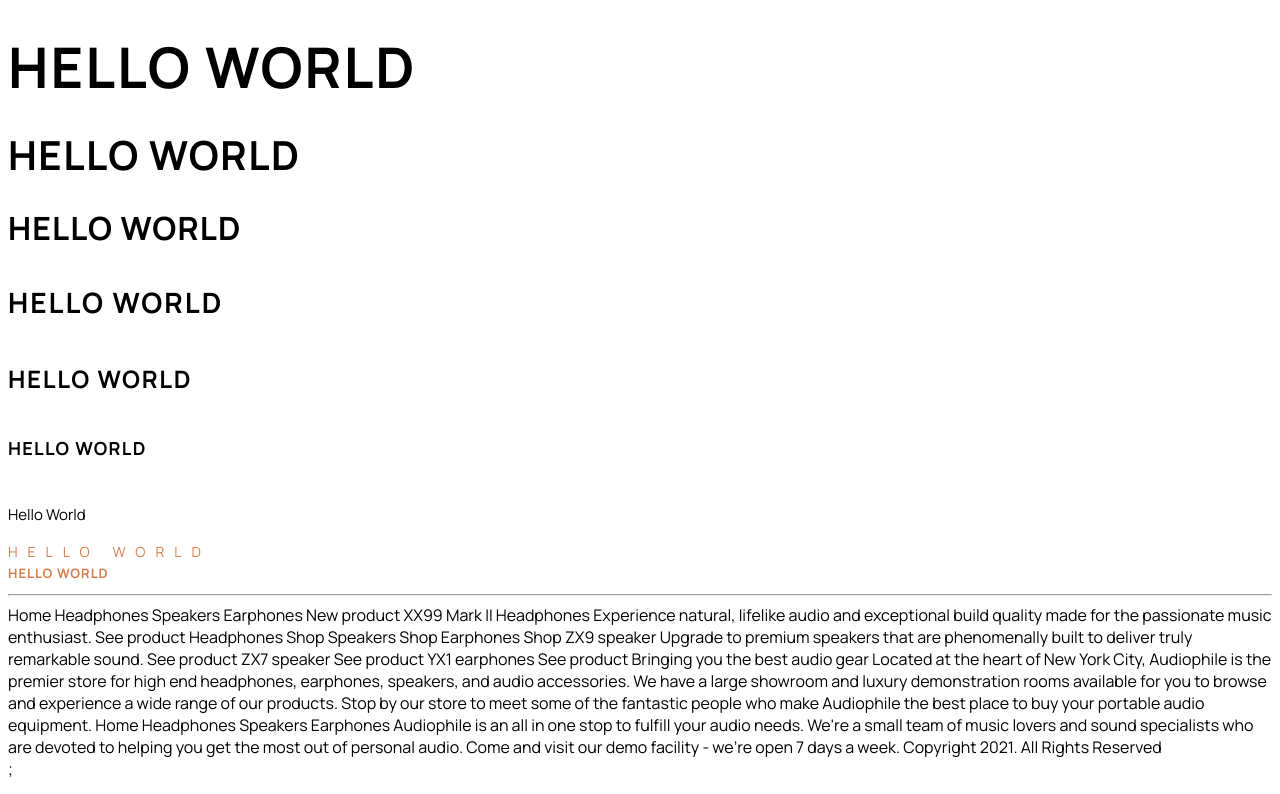
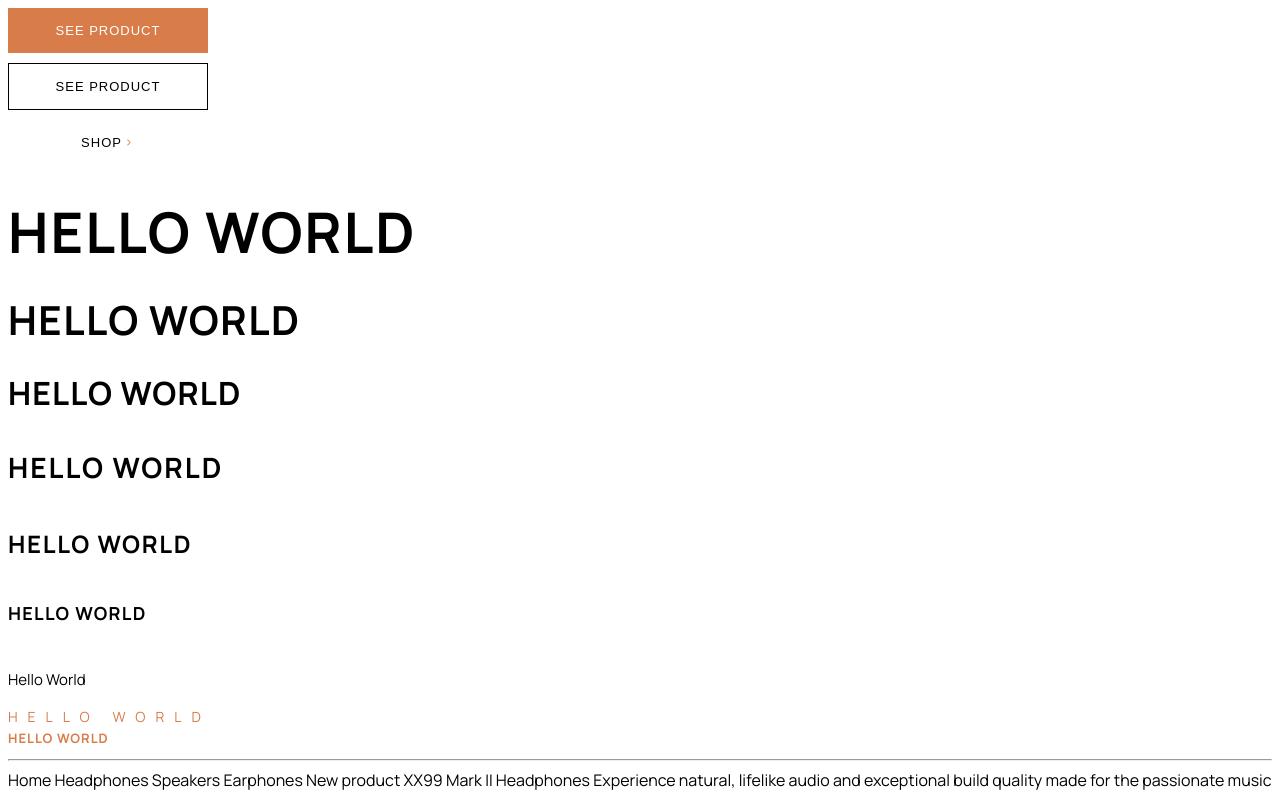
Before and after one commit to jeramiahgcoffey/next-ecommerce, a Next.js app: page / in a window 1280 px wide. Shown: the top 794 px of the page. Built offline with nearby package versions, Linux system fonts and the light colour scheme.

Commit message:
feat: implement Button

```diff
--- /dev/null
+++ b/components/inputs/button/Button.module.scss
@@ -0,0 +1,35 @@
+@import 'styles/variables';
+
+.button {
+  font-weight: normal;
+  padding: 10px 25px;
+  outline: none;
+  border: none;
+  cursor: pointer;
+
+  &.primary {
+    background-color: $primary;
+    color: white;
+    &:hover {
+      background-color: $secondary;
+    }
+  }
+
+  &.secondary {
+    background-color: white;
+    color: black;
+    border: black solid 1px;
+    &:hover {
+      background-color: black;
+      color: white;
+    }
+  }
+
+  &.flat {
+    background-color: transparent;
+    color: black;
+    &:hover {
+      color: $primary;
+    }
+  }
+}
--- /dev/null
+++ b/components/inputs/button/Button.tsx
@@ -0,0 +1,21 @@
+import { ReactElement } from 'react';
+import styles from './Button.module.scss';
+
+interface IButtonProps {
+  variant?: 'primary' | 'secondary' | 'flat';
+  children: ReactElement | string;
+  handler(): void;
+}
+
+const Button = ({ variant = 'primary', handler, children }: IButtonProps) => {
+  return (
+    <button
+      className={`subtitle ${styles.button} ${styles[variant]}`}
+      onClick={() => handler()}
+    >
+      {children}
+    </button>
+  );
+};
+
+export default Button;
--- a/package.json
+++ b/package.json
@@ -27,6 +27,7 @@
     "next": "13.1.4",
     "react": "18.2.0",
     "react-dom": "18.2.0",
+    "react-icons": "^4.8.0",
     "typescript": "4.9.4"
   },
   "devDependencies": {
--- a/pages/index.tsx
+++ b/pages/index.tsx
@@ -1,4 +1,6 @@
+import Button from '@/components/inputs/button/Button';
 import Head from 'next/head';
+import { RxCaretRight } from 'react-icons/rx';
 
 export default function Home() {
   return (
@@ -10,6 +12,26 @@ export default function Home() {
         <link rel="icon" href="/favicon.ico" />
       </Head>
       <div>
+        <div
+          style={{
+            display: 'flex',
+            flexDirection: 'column',
+            gap: 10,
+            width: 200,
+          }}
+        >
+          <Button variant="primary" handler={() => {}}>
+            <span className="flexCenter">See Product</span>
+          </Button>
+          <Button variant="secondary" handler={() => {}}>
+            <span className="flexCenter">See Product</span>
+          </Button>
+          <Button variant="flat" handler={() => {}}>
+            <span className="flexCenter">
+              Shop <RxCaretRight className="textPrimary" />
+            </span>
+          </Button>
+        </div>
         <h1>Hello World</h1>
         <h2>Hello World</h2>
         <h3>Hello World</h3>
--- a/styles/Home.module.scss
+++ b/styles/Home.module.scss
@@ -1,4 +1 @@
 @import 'styles/variables';
-
-main {
-}
--- a/styles/globals.scss
+++ b/styles/globals.scss
@@ -69,3 +69,13 @@ p {
   line-height: 25px;
   letter-spacing: 1px;
 }
+
+.flexCenter {
+  display: flex;
+  align-items: center;
+  justify-content: center;
+}
+
+.textPrimary {
+  color: $primary;
+}
```
Also changed, not shown: 1 other file (tests, documents, lock files or other folders).
